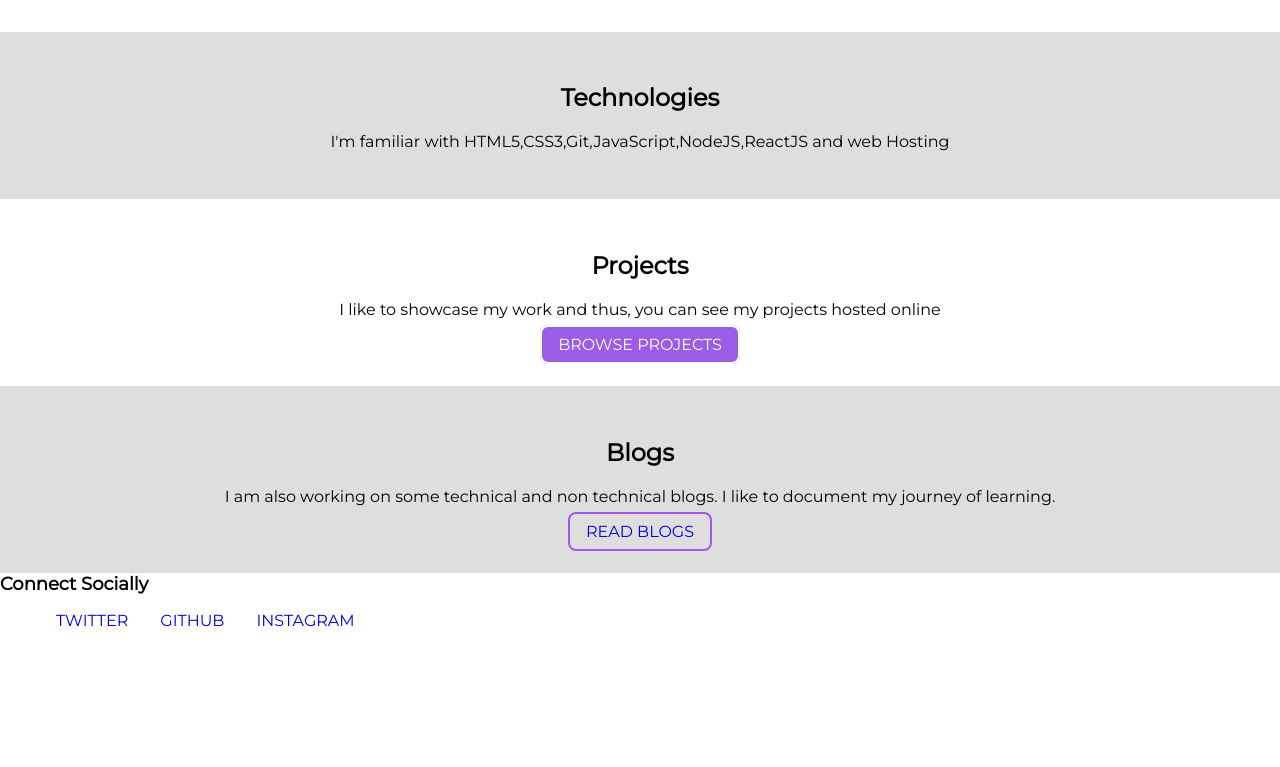
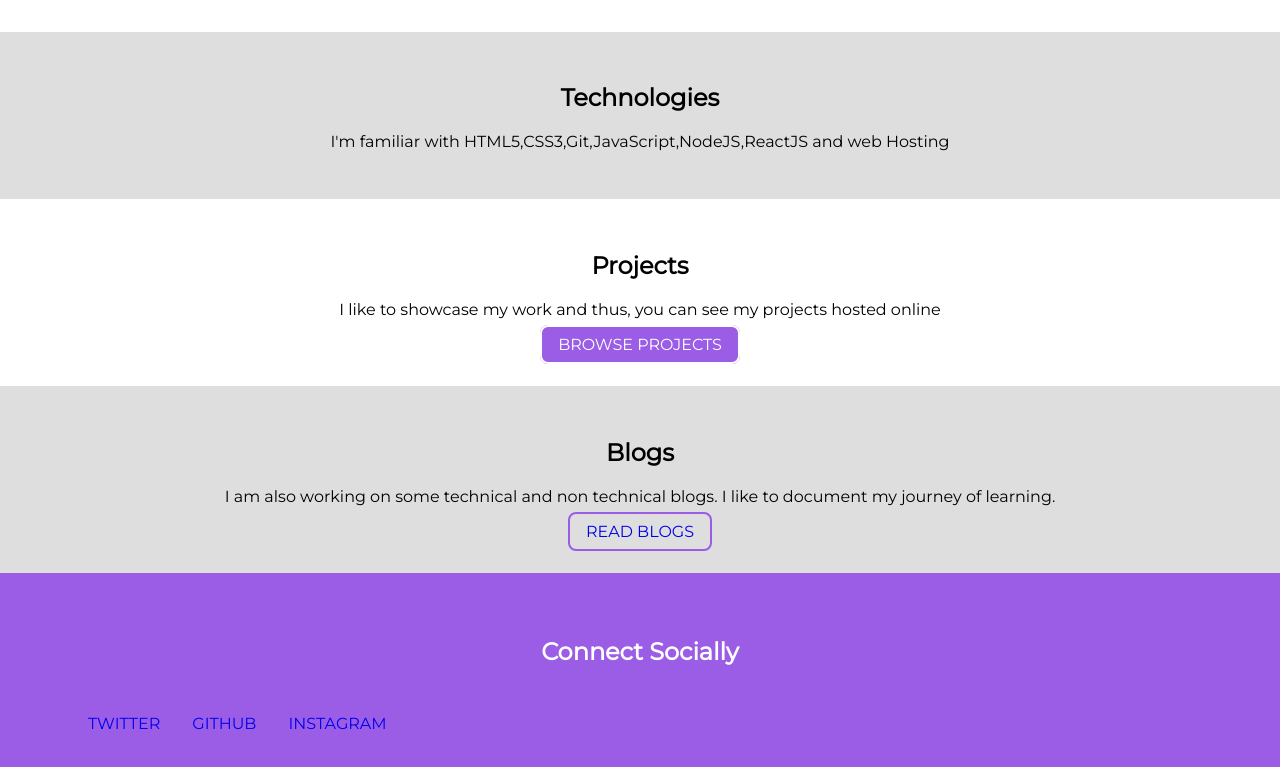
Before and after one commit to abhis0858/Portfolio, a plain HTML site: page index.html in a window 1280 px wide. Shown: the part 497-1264 px from the top of the page. Before the commit the page ends 1143 px from the top, so only its background shows below. Drawn offline with Linux system fonts and the light colour scheme.

Commit message:
css done almost

```diff
--- a/STYLES.CSS
+++ b/STYLES.CSS
@@ -99,12 +99,21 @@ hr{
 }
 
 .footer .footer-header{
-    font-size: large;
+    padding: 2rem;
+    font-size: x-large;
     font-weight: bold;
+    color: white;
 }
+.footer{
+    text-align: center;
+    display: block;
+    background-color: var(--primary-color);
+    padding: 2rem;
 
+}
 .inline-list{
     list-style: none;
     display: flex;
+    text-align: center;
 
 }
```
